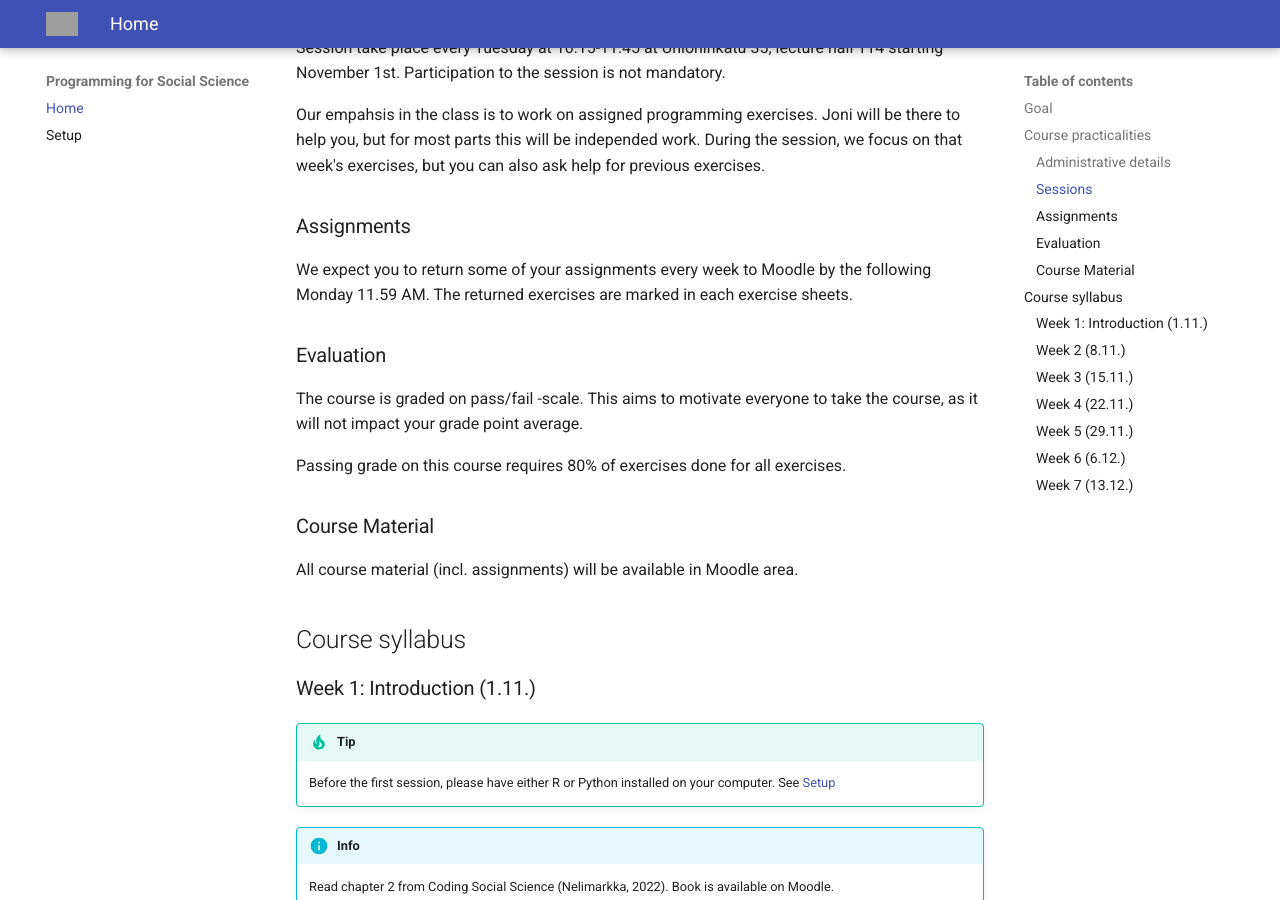
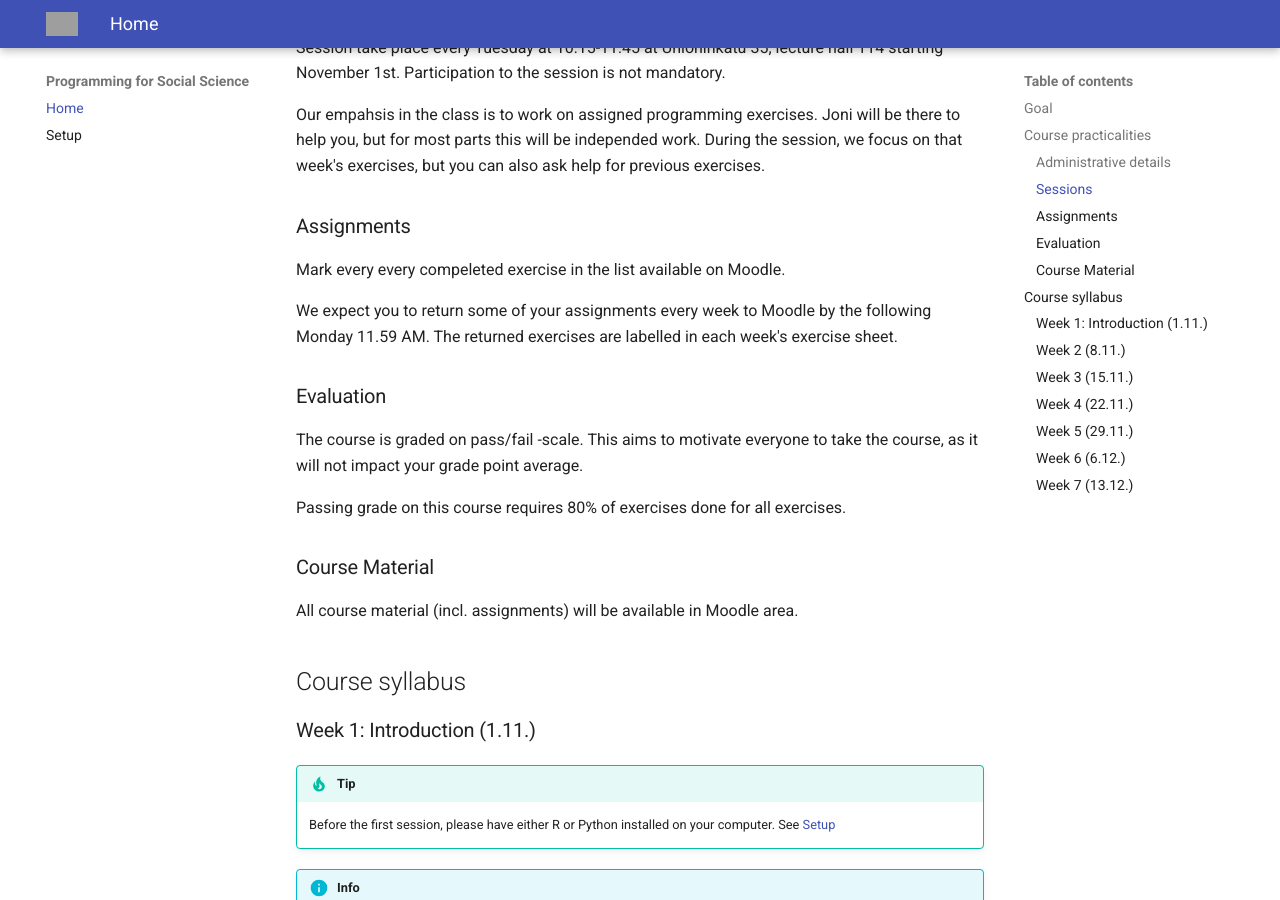
Before and after one commit to uh-csds/programming, an MkDocs documentation site: the page built from docs/index.md, in a window 1280 px wide and 900 px high, scrolled down 1363 px. Built offline with MkDocs 1.6.1 and Material for MkDocs 9.7.7, drawn with Linux system fonts in a browser that asks for light colours; grey boxes are pictures that could not be loaded.

Commit message:
Specify assignments.

```diff
--- a/docs/index.md
+++ b/docs/index.md
@@ -43,7 +43,9 @@ Our empahsis in the class is to work on assigned programming exercises. Joni wil
 
 ### Assignments
 
-We expect you to return some of your assignments every week to Moodle by the following Monday 11.59 AM. The returned exercises are marked in each exercise sheets.
+Mark every every compeleted exercise in the list available on Moodle.
+
+We expect you to return some of your assignments every week to Moodle by the following Monday 11.59 AM. The returned exercises are labelled in each week's exercise sheet.
 
 ### Evaluation
 
```
